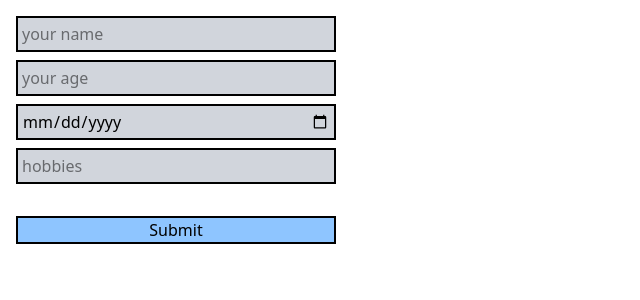
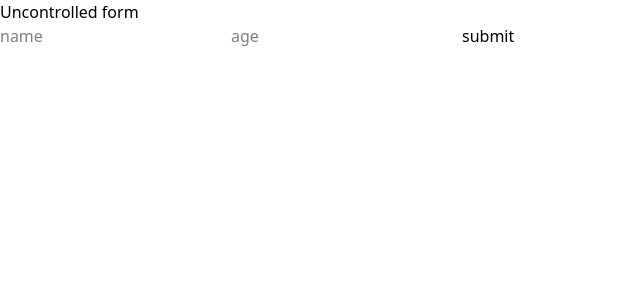
Before and after one commit to CodeWithSunny17/react-playground, a React (Vite) app: page / in a window 1280 px wide. Shown: the top 300 px of the page, without its empty margins (0-640 px from the left). Built offline with nearby package versions, Linux system fonts and the light colour scheme.

Commit message:
uncontrooled form example

```diff
--- a/src/App.jsx
+++ b/src/App.jsx
@@ -2,12 +2,14 @@ import React from "react";
 import FetchTableData from "./FetchTableData";
 import FetchDataMapFilterReduce from "./FetchDataMapFilterReduce";
 import FormDynamicInput from "./FormDynamicInput";
+import UncontrolledComponentExample from "./UncontrolledComponentExample";
 export default function App() {
   return (
     <div>
       {/* <FetchTableData /> */}
       {/* <FetchDataMapFilterReduce /> */}
-      <FormDynamicInput />
+      {/* <FormDynamicInput /> */}
+      <UncontrolledComponentExample />
     </div>
   );
 }
--- /dev/null
+++ b/src/UncontrolledComponentExample.jsx
@@ -0,0 +1,19 @@
+import React, { useRef } from "react";
+
+export default function UncontrolledComponentExample() {
+  const name = useRef(null);
+  const age = useRef(null);
+
+  const submit = () => {
+    console.log(name.current.value);
+    console.log(age.current.value);
+  };
+  return (
+    <div>
+      <h1>Uncontrolled form</h1>
+      <input type="text" ref={name} placeholder="name" />
+      <input type="text" ref={age} placeholder="age" />
+      <button onClick={submit}>submit</button>
+    </div>
+  );
+}
```
